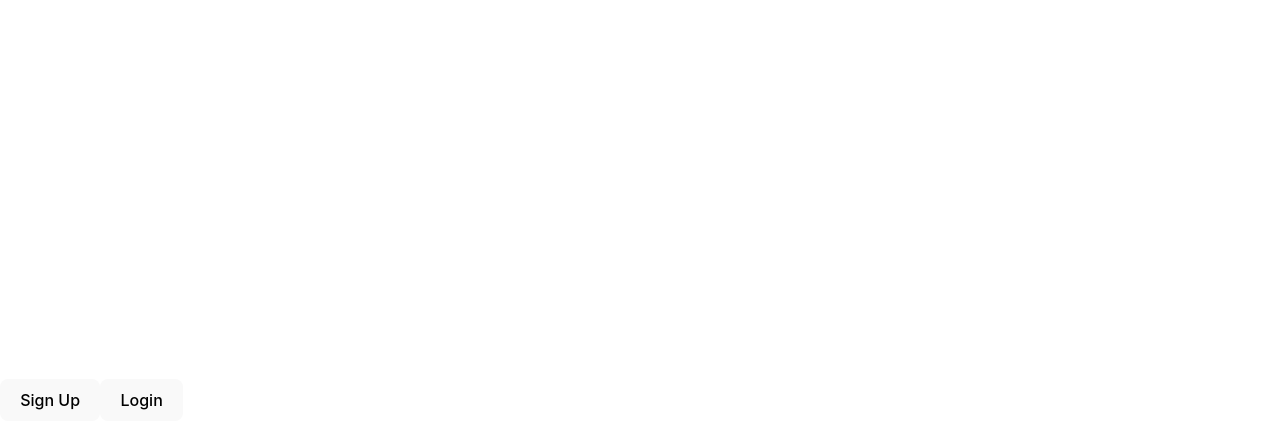
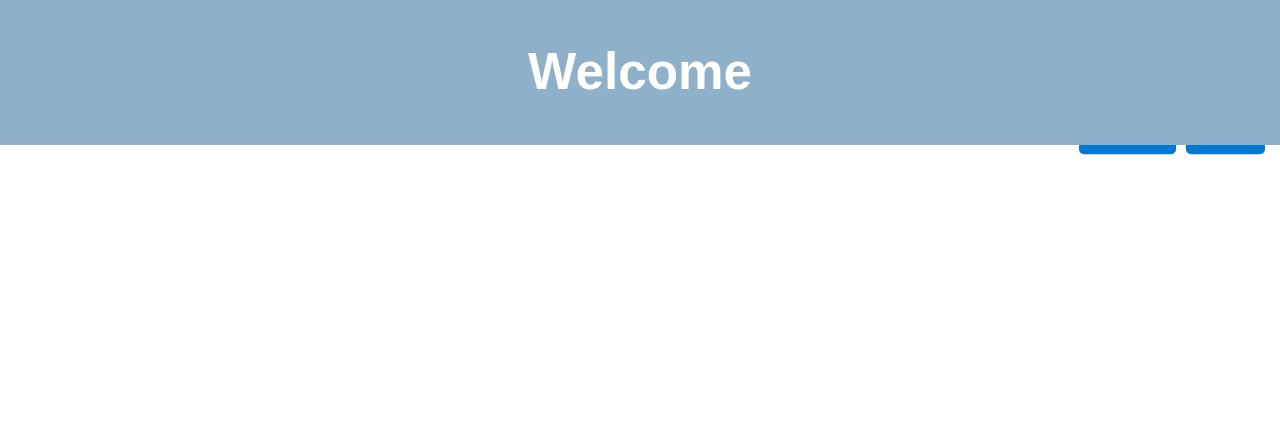
Before and after one commit to harmishpatel21/social-media-fullstack, a React (Vite) app in the folder frontend/: page / in a window 1280 px wide. Shown: the top 448 px of the page. Built offline with nearby package versions, Linux system fonts and the light colour scheme.

Commit message:
elementry css added

```diff
--- a/frontend/src/App.jsx
+++ b/frontend/src/App.jsx
@@ -4,6 +4,7 @@ import Login from "./components/Login"
 import WelcomeMessage from "./components/WelcomeMessage"
 import UploadForm from "./components/UploadForm"
 import MyPhotos from "./components/MyPhotos"
+import "./style/App.css"
 
 const App = () => {
     const [isSignedUp, setIsSignedUp] = useState(false)
@@ -24,37 +25,47 @@ const App = () => {
     }
 
     return (
-        <div>
+        <div className="app-container">
+            <div className="background"></div>
+            <div className="content-container">
+            <div className="header">
+                <h1>Welcome</h1>
+            </div>
             {/* <h1>Welcome to Social Media App</h1> */}
 
             {!isLoggedIn && (
-                <div>
+                <div className="button-container auth-buttons">
                     <button onClick={() => setShowSignUp(true)}>Sign Up</button>
                     <button onClick={() => setShowLogin(true)}>Login</button>
                 </div>
             )}
 
             {showSignUp && (
-                <div>
+                <div className="button-container">
                     <h2>Sign Up</h2>
                     <SignUp onSignUpSuccess={handleSignUpSuccess} />
                 </div>
             )}
 
             {showLogin && !isLoggedIn && (
-                <div>
+                <div className="auth-form">
                     <h2>Login</h2>
                     <Login onLoginSuccess={handleLoginSuccess} />
                 </div>
             )}
 
             {isLoggedIn && (
-                <div>
+                <div className="content">
                     <WelcomeMessage username={username} />
-                    <MyPhotos />
-                    <UploadForm />
+                    <div className="upload-container">
+                        <UploadForm />
+                    </div>
+                    <div className="photos-container">
+                        <MyPhotos />
+                    </div>
                 </div>
             )}
+            </div>
         </div>
     )
 }
--- a/frontend/src/components/Login.jsx
+++ b/frontend/src/components/Login.jsx
@@ -1,5 +1,5 @@
-import axios from "axios";
 import React, { useState } from "react";
+import '../style/FormStyle.css'
 
 const Login = ({ onLoginSuccess }) => {
 
@@ -42,11 +42,18 @@ const Login = ({ onLoginSuccess }) => {
     }
 
     return (
-        <div>
-            <input type='text' placeholder="Username" value={username} onChange={(e) => setUsername(e.target.value)} />
-            <input type='password' placeholder="Password" value={password} onChange={(e) => setPassword(e.target.value)} />
-            <button onClick={handleLogin}>Login</button>
-            {error && <p style={{ color: 'red' }}>{error}</p>}
+        <div className="form-container">
+            <div className="input-container">
+                <input type='text' placeholder="Username" value={username} onChange={(e) => setUsername(e.target.value)} />
+            </div>
+            <div className="input-container">
+                <input type='password' placeholder="Password" value={password} onChange={(e) => setPassword(e.target.value)} />
+            </div>
+            <div className="button-container">
+                <button onClick={handleLogin}>Login</button>
+            </div>
+
+            {error && <p className="error-message">{error}</p>}
         </div>
     )
 }
--- a/frontend/src/components/MyPhotos.jsx
+++ b/frontend/src/components/MyPhotos.jsx
@@ -1,4 +1,6 @@
 import React, { useEffect, useState } from "react";
+import '../style/MyPhotos.css'
+import '../style/FormStyle.css'
 
 const MyPhotos = () => {
 
@@ -27,20 +29,19 @@ const MyPhotos = () => {
 
     return (
         <div>
-            <h2> My Photos</h2>
-            <div>
+            <h2>My Photos</h2>
+            <div className="button-container">
                 <button onClick={fetchPhotos}>Show Photos</button>
-                {
-                    photos.map(photo => (
-                        console.log(`${photo.image_file}`)
-                    ))
-                }
-
+            </div>
+            <br />
+            <div className="photo-grid">
                 {photos.map(photo => (
-                    <img key={photo.id} src={`http://localhost:5000/uploads/${photo.image_file}`} alt={`Photo ${photo.id}`} />
+                    <div key={photo.id} className="photo-tile">
+                        <img src={`http://localhost:5000/uploads/${photo.image_file}`} alt={`Photo ${photo.id}`} />
+                    </div>
                 ))}
             </div>
-            {error && <p style={{ color: 'red' }}>{error}</p>}
+            {error && <p className="error-message">{error}</p>}
         </div>
     )
 }
--- a/frontend/src/components/SignUp.jsx
+++ b/frontend/src/components/SignUp.jsx
@@ -32,12 +32,19 @@ const SignUp = ({ onSignUpSuccess }) => {
     }
 
     return (
-        <div>
+
+        <div className="form-container">
+        <div className="input-container">
             <input type='text' placeholder="Username" value={username} onChange={(e) => setUsername(e.target.value)} />
+        </div>
+        <div className="input-container">
             <input type='password' placeholder="Password" value={password} onChange={(e) => setPassword(e.target.value)} />
-            <button onClick={handleSignUp}>Sign Up</button>
-            {error && <p style={{ color: 'red' }}>{error}</p>}
-            {message && <p style={{ color: 'green' }}>{message}</p>}
+        </div>
+        <div className="button-container">
+            <button onClick={handleSignUp}>Sign up</button>
+        </div>
+
+        {error && <p className="error-message">{error}</p>}
         </div>
     )
 }
--- a/frontend/src/components/UploadForm.jsx
+++ b/frontend/src/components/UploadForm.jsx
@@ -1,5 +1,6 @@
 // frontend/src/components/UploadForm.jsx
 import React, { useState } from 'react'
+import '../style/FormStyle.css'
 
 const UploadForm = () => {
     const [file, setFile] = useState(null)
@@ -57,17 +58,22 @@ const UploadForm = () => {
     };
 
     return (
-        <div>
+        <div className='form-container'>
             <h2>Upload Image</h2>
+
             <form onSubmit={handleSubmit}>
-                <input type="file" onChange={handleChange} />
-                {previewURL && (
+                <div className='input-container'>
+                    <input type="file" onChange={handleChange} />
+                </div>
+                {/* {previewURL && (
                     <img src={previewURL} alt="Preview" style={{ maxWidth: '100%', maxHeight: '200px', marginTop: '10px' }} />
-                    )}
-                {error && <p style={{ color: 'red' }}>{error}</p>}
-                <button type="submit">Upload</button>
+                    )} */}
+
+                <div className='button-container'>
+                    <button type="submit">Upload</button>
+                </div>
+                {error && <p className='error-message'>{error}</p>}
             </form>
-            {/* {error && <p style={{ color: 'red' }}>{error}</p>} */}
         </div>
     );
 };
--- a/frontend/src/components/WelcomeMessage.jsx
+++ b/frontend/src/components/WelcomeMessage.jsx
@@ -1,10 +1,10 @@
 import React, { useState } from "react";
+import '../style/WelcomeMessage.css'
 
 const WelcomeMessage = ({ username }) => {
     return (
-        <div>
-            <h2>Welcome, {username}</h2>
-            <p> You are now logged in</p>
+        <div className="welcome-message-container">
+            <h2>{username}</h2>
         </div>
     )
 }
--- /dev/null
+++ b/frontend/src/style/App.css
@@ -0,0 +1,82 @@
+/* App.css */
+
+.app-container {
+    max-width: 1200px;
+    margin: 0 auto;
+    /* padding: 10px; */
+    font-family: Arial, sans-serif;
+}
+
+.header {
+    background-color: #8fb0c9; /* Reddit blue */
+    color: white;
+    padding: 10px 0;
+    text-align: center;
+    margin-bottom: 20px;
+    width: 100%;
+    position: fixed;
+    top: 0;
+    z-index: 1000; /* Set a high z-index to ensure the header appears above other content */
+    /* box-shadow: 0 2px 4px rgba(0, 0, 0, 0.1); */
+}
+
+.title {
+    font-size: 24px;
+    font-weight: bold;
+}
+
+.auth-buttons {
+    position: fixed;
+    top: 15%; /* Align the buttons vertically in the middle of the header */
+    transform: translateY(-10%); /* Adjust position to center vertically */
+    right: 10px;
+}
+
+.auth-buttons button {
+    background-color: #edae50; /* Reddit blue */
+    color: white;
+    border: none;
+    padding: 10px 20px;
+    margin-left: 5px;
+    border-radius: 5px;
+    cursor: pointer;
+    font-size: 16px;
+}
+
+.auth-buttons button:hover {
+    background-color: #b1cbe7; /* Darker shade of Reddit blue */
+}
+
+.auth-form {
+    margin-bottom: 20px;
+}
+
+.content {
+    display: flex;
+    flex-direction: column;
+    align-items: center;
+    margin-top: 60px;
+}
+
+.upload-container {
+    margin-bottom: 20px;
+}
+
+.photos-container {
+    width: 100%;
+}
+
+.button-container button {
+    background-color: #0079d3; /* Reddit blue */
+    color: white;
+    border: none;
+    padding: 10px 20px;
+    margin: 0 5px;
+    border-radius: 5px;
+    cursor: pointer;
+    transition: background-color 0.3s ease;
+}
+
+.button-container button:hover {
+    background-color: #0a3057; /* Darker shade of Reddit blue */
+}
--- /dev/null
+++ b/frontend/src/style/FormStyle.css
@@ -0,0 +1,36 @@
+/* FormStyles.css */
+
+.input-container {
+    margin-bottom: 20px;
+}
+
+.input-container input {
+    width: 100%;
+    padding: 10px;
+    border: 1px solid #ccc;
+    border-radius: 5px;
+    transition: border-color 0.3s ease;
+}
+
+.input-container input:focus {
+    outline: none;
+    border-color: #0079d3; /* Reddit blue */
+}
+
+.button-container button {
+    background-color: #0079d3; /* Reddit blue */
+    color: white;
+    border: none;
+    padding: 10px 20px;
+    border-radius: 5px;
+    cursor: pointer;
+    transition: background-color 0.3s ease;
+}
+
+.button-container button:hover {
+    background-color: #0a3057; /* Darker shade of Reddit blue */
+}
+
+.error-message {
+    color: red;
+}
--- /dev/null
+++ b/frontend/src/style/MyPhotos.css
@@ -0,0 +1,30 @@
+/* MyPhotos.css */
+
+.my-photos-container {
+    max-width: 800px;
+    margin: 0 auto;
+    padding: 20px;
+}
+
+.photo-grid {
+    display: grid;
+    grid-template-columns: repeat(auto-fit, minmax(200px, 1fr));
+    gap: 10px;
+}
+
+.photo-tile {
+    position: relative;
+    overflow: hidden;
+    border-radius: 5px;
+    box-shadow: 0 0 5px rgba(0, 0, 0, 0.1);
+    /* Set a fixed height for the photo tile */
+    height: 200px;
+}
+
+.photo-tile img {
+    width: 100%;
+    height: auto;
+    display: block;
+    /* Ensure the image covers the entire container and maintains aspect ratio */
+    object-fit: cover;
+}
--- /dev/null
+++ b/frontend/src/style/WelcomeMessage.css
@@ -0,0 +1,23 @@
+/* WelcomeMessage.css */
+
+.welcome-message-container {
+    position: absolute;
+    top: 10px;
+    right: 10px;
+    background-color: #ed922a; /* Reddit orange color */
+    color: white;
+    padding: 10px 20px;
+    border-radius: 5px;
+    font-size: 16px;
+    font-weight: bold;
+}
+
+.welcome-message-container::after {
+    content: '';
+    position: absolute;
+    top: 100%;
+    right: 15px;
+    border-width: 8px;
+    border-style: solid;
+    border-color: #524a48 transparent transparent transparent;
+}
```
